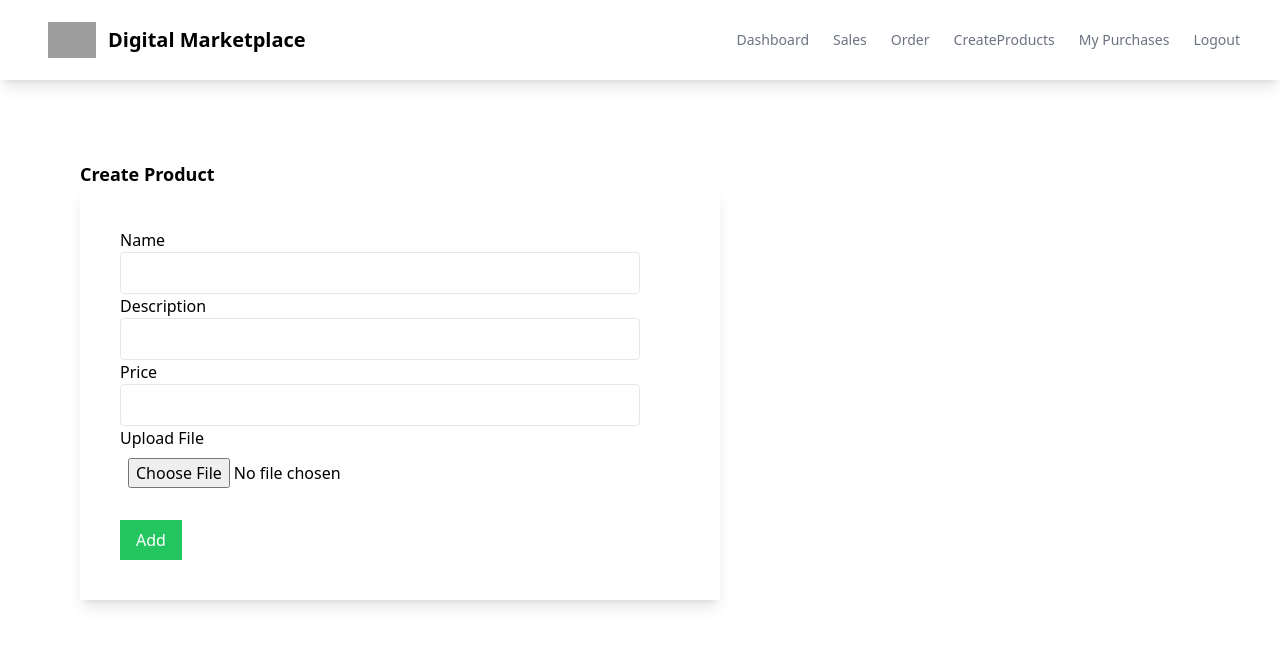
After one commit to Hasib105/Digital-Ecommerce-Django, a Django app: page /createproduct/ in a window 1280 px wide. The commit adds this page. Shown: the top 646 px of the page. Run offline with Django 4.2, Linux system fonts and the light colour scheme; some libraries are stand-ins or nearby versions; grey boxes are pictures that could not be loaded.

Commit message:
Product Crud complete

```diff
--- /dev/null
+++ b/myapp/forms.py
@@ -0,0 +1,7 @@
+from django import forms
+from .models import Product
+
+class ProductForm(forms.ModelForm):
+    class Meta:
+        model = Product
+        fields = ['name','description','price','file']
--- /dev/null
+++ b/myapp/templates/myapp/create_product.html
@@ -0,0 +1,42 @@
+{% extends 'myapp/base.html' %}
+
+<!---->
+{% block body %}
+<!---->
+<div class="w-1/2 m-20">
+  <h1 class="font-bold text-lg">Create Product</h1>
+  <form class="shadow-lg p-10" method="POST" enctype="multipart/form-data">
+    {% csrf_token %}
+    <div>
+      <label>Name</label>
+      <div class="border rounded appearance-none py-2 px-2 mr-10">
+        {{product_form.name}}
+      </div>
+    </div>
+    <div>
+      <label>Description</label>
+      <div class="border rounded appearance-none py-2 px-2 mr-10">
+        {{product_form.description}}
+      </div>
+    </div>
+    <div>
+      <label>Price</label>
+      <div class="border rounded appearance-none py-2 px-2 mr-10">
+        {{product_form.price}}
+      </div>
+    </div>
+    <div>
+      <label>Upload File</label>
+      <div class="rounded appearance-none py-2 px-2 mr-10">
+        {{product_form.file}}
+      </div>
+    </div>
+    <div class="mt-6">
+      <button type="submit" class="bg-green-500 text-white px-4 py-2">
+        Add
+      </button>
+    </div>
+  </form>
+</div>
+
+{% endblock %}
--- a/myapp/urls.py
+++ b/myapp/urls.py
@@ -8,4 +8,7 @@ urlpatterns = [
     path('failed/', views.payment_failed_view, name = 'failed'),
     path('product/<int:pk>', views.detail, name = 'detail'),
     path('api/checkout-session/<int:pk>', views.create_checkout_session, name = 'api_checkout_session'),
+    path('createproduct/', views.create_product, name = 'createproduct'),
+    path('editproduct/<int:pk>', views.product_edit, name = 'editproduct'),
+    path('deleteproduct/<int:pk>', views.product_delete, name = 'deleteproduct'),
 ]
--- a/myapp/views.py
+++ b/myapp/views.py
@@ -1,9 +1,10 @@
-from django.shortcuts import render , reverse , get_object_or_404
+from django.shortcuts import render , reverse , get_object_or_404 , redirect
 from .models import Product, OrderDetail
 from django.conf import settings
 from django.views.decorators.csrf import csrf_exempt
 import stripe , json
 from django.http import JsonResponse , HttpResponseNotFound
+from .forms import ProductForm
 # Create your views here.
 
 def index(request):
@@ -75,3 +76,35 @@ def payment_success_view(request):
 
 def payment_failed_view(request):
     return render(request, 'myapp/failed.html')
+
+
+def create_product(request):
+    if request.method == 'POST':
+        product_form =ProductForm(request.POST,request.FILES)
+        if product_form.is_valid():
+            new_product = product_form.save()
+            return redirect('index')
+    product_form = ProductForm()
+    return render(request, 'myapp/create_product.html',{'product_form':product_form})
+
+
+
+def product_edit(request, pk):
+    product = Product.objects.get(pk=pk)
+    if request.method == 'POST':
+        product_form = ProductForm(request.POST, request.FILES, instance=product)
+        if product_form.is_valid():
+            product_form.save()
+            return redirect('index')
+    else:
+        product_form = ProductForm(instance=product)
+    return render(request, 'myapp/product_edit.html', {'product_form': product_form,
+    'product':product})
+
+
+def product_delete(request, pk):
+    product = Product.objects.get(pk=pk)
+    if request.method == 'POST':
+        product.delete()
+        return redirect('index')
+    return render(request, 'myapp/product_delete.html',{'product':product})
```
Also changed, not shown: myapp/templates/myapp/detail.html (+22 -19 lines), myapp/templates/myapp/failed.html (+14 -1 lines), myapp/templates/myapp/payment_success.html (+15 -1 lines), myapp/templates/myapp/product_delete.html (added, +22 -0 lines), myapp/templates/myapp/product_edit.html (added, +50 -0 lines), db.sqlite3, myapp/models.py (line endings or trailing spaces), uploads/716tq9Y8WOL._AC_SL1500_.jpg (added).
